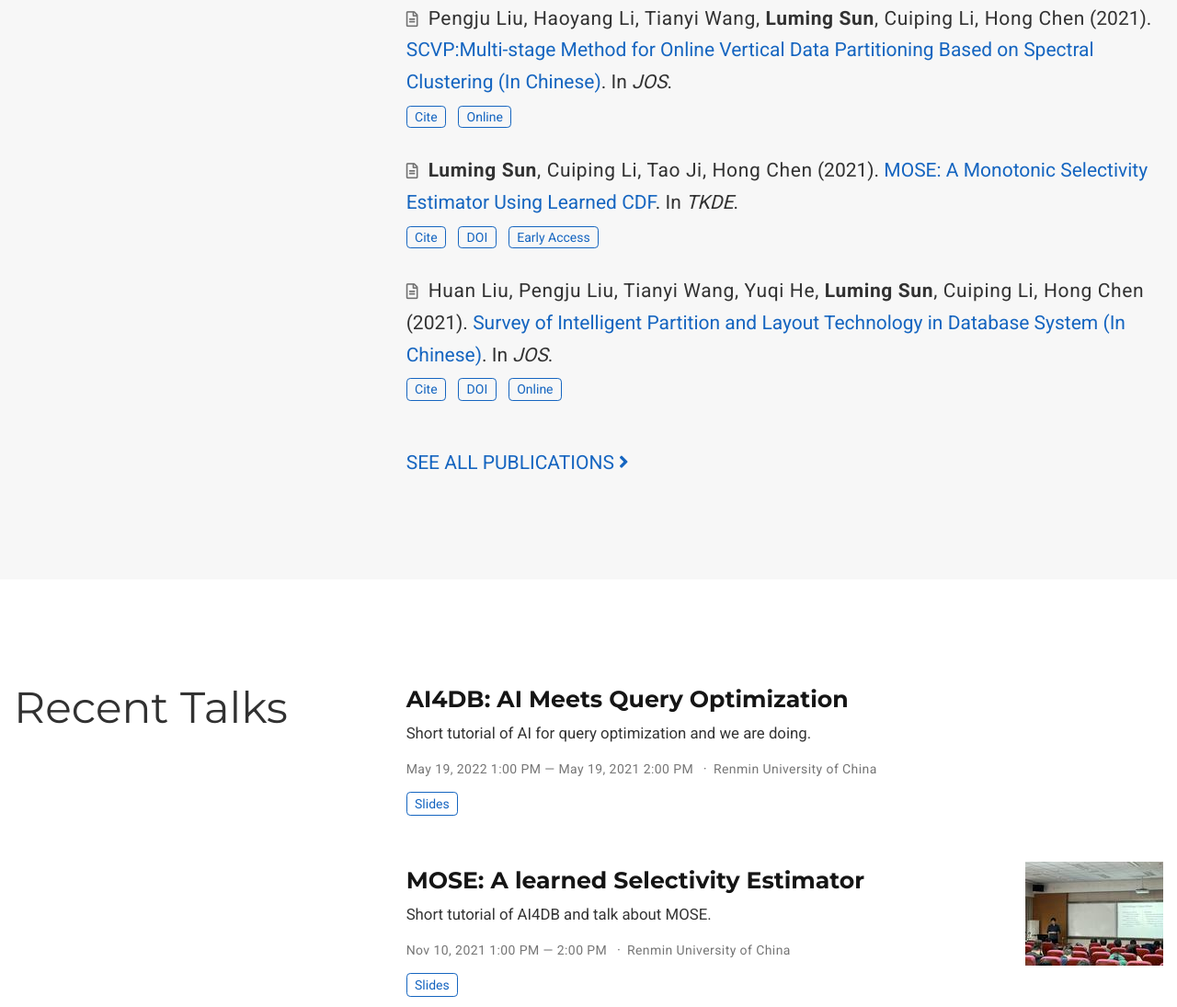
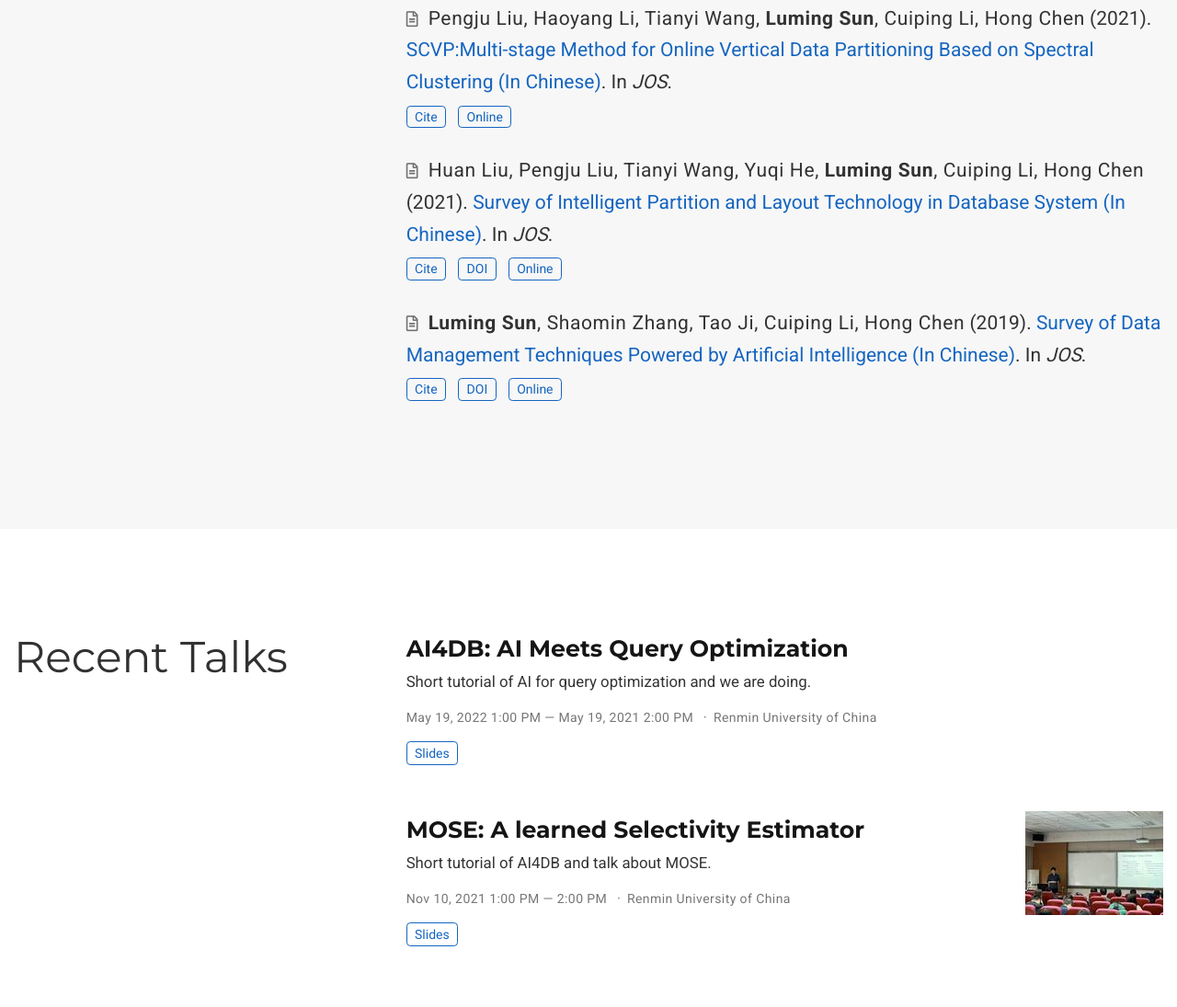
Before and after one commit to LumingSun/lumingsun.github.io, a plain HTML site: page index.html in a window 1280 px wide. Shown: the part 1155-2250 px from the top of the page at 92% size. Drawn offline with nearby package versions, Linux system fonts and the light colour scheme; some icons are missing.

Commit message:
deploy: LumingSun/luming-page@b1cf178fea69ddd8d1b8fbe2b149c493f8164c0a

```diff
--- a/index.html
+++ b/index.html
@@ -17,19 +17,18 @@ In <em>ICDE 2022 (Poster Track)</em>.<p><a href=# class="btn btn-outline-primary
 <a href=/publication/scvp/>SCVP:Multi-stage Method for Online Vertical Data Partitioning Based on Spectral Clustering (In Chinese)</a>.
 In <em>JOS</em>.<p><a href=# class="btn btn-outline-primary btn-page-header btn-sm js-cite-modal" data-filename=/publication/scvp/cite.bib>Cite</a>
 <a class="btn btn-outline-primary btn-page-header btn-sm" href=http://www.jos.org.cn/jos/article/abstract/Lf049 target=_blank rel=noopener>Online</a></p></div><div class=pub-list-item style=margin-bottom:1rem><i class="far fa-file-alt pub-icon" aria-hidden=true></i>
-<span class="article-metadata li-cite-author"><span class=author-highlighted>Luming Sun</span>, <span>Cuiping Li</span>, <span>Tao Ji</span>, <span>Hong Chen</span></span>
-(2021).
-<a href=/publication/mose/>MOSE: A Monotonic Selectivity Estimator Using Learned CDF</a>.
-In <em>TKDE</em>.<p><a href=# class="btn btn-outline-primary btn-page-header btn-sm js-cite-modal" data-filename=/publication/mose/cite.bib>Cite</a>
-<a class="btn btn-outline-primary btn-page-header btn-sm" href=https://doi.org/10.1109/TKDE.2021.3112753 target=_blank rel=noopener>DOI</a>
-<a class="btn btn-outline-primary btn-page-header btn-sm" href=https://ieeexplore.ieee.org/abstract/document/9540288 target=_blank rel=noopener>Early Access</a></p></div><div class=pub-list-item style=margin-bottom:1rem><i class="far fa-file-alt pub-icon" aria-hidden=true></i>
 <span class="article-metadata li-cite-author"><span>Huan Liu</span>, <span>Pengju Liu</span>, <span>Tianyi Wang</span>, <span>Yuqi He</span>, <span class=author-highlighted>Luming Sun</span>, <span>Cuiping Li</span>, <span>Hong Chen</span></span>
 (2021).
 <a href=/publication/partition/>Survey of Intelligent Partition and Layout Technology in Database System (In Chinese)</a>.
 In <em>JOS</em>.<p><a href=# class="btn btn-outline-primary btn-page-header btn-sm js-cite-modal" data-filename=/publication/partition/cite.bib>Cite</a>
 <a class="btn btn-outline-primary btn-page-header btn-sm" href=https://doi.org/10.13328/j.cnki.jos.006384 target=_blank rel=noopener>DOI</a>
-<a class="btn btn-outline-primary btn-page-header btn-sm" href="http://jos.org.cn/jos/article/abstract/6384?st=search" target=_blank rel=noopener>Online</a></p></div><div class=see-all><a href=/publication/>See all publications
-<i class="fas fa-angle-right"></i></a></div></div></div></div></section><section id=talks class="home-section wg-pages"><div class=home-section-bg></div><div class=container><div class=row><div class="section-heading col-12 col-lg-4 mb-3 mb-lg-0 d-flex flex-column align-items-center align-items-lg-start"><h1 class=mb-0>Recent Talks</h1></div><div class="col-12 col-lg-8"><div class="media stream-item"><div class=media-body><div class="section-subheading article-title mb-0 mt-0"><a href=/talk/ai4db-ai-meets-query-optimization/>AI4DB: AI Meets Query Optimization</a></div><a href=/talk/ai4db-ai-meets-query-optimization/ class=summary-link><div class=article-style>Short tutorial of AI for query optimization and we are doing.</div></a><div class="stream-meta article-metadata"><div><span>May 19, 2022 1:00 PM &mdash; May 19, 2021 2:00 PM</span>
+<a class="btn btn-outline-primary btn-page-header btn-sm" href="http://jos.org.cn/jos/article/abstract/6384?st=search" target=_blank rel=noopener>Online</a></p></div><div class=pub-list-item style=margin-bottom:1rem><i class="far fa-file-alt pub-icon" aria-hidden=true></i>
+<span class="article-metadata li-cite-author"><span class=author-highlighted>Luming Sun</span>, <span>Shaomin Zhang</span>, <span>Tao Ji</span>, <span>Cuiping Li</span>, <span>Hong Chen</span></span>
+(2019).
+<a href=/publication/survey/>Survey of Data Management Techniques Powered by Artificial Intelligence (In Chinese)</a>.
+In <em>JOS</em>.<p><a href=# class="btn btn-outline-primary btn-page-header btn-sm js-cite-modal" data-filename=/publication/survey/cite.bib>Cite</a>
+<a class="btn btn-outline-primary btn-page-header btn-sm" href=https://doi.org/10.13328/j.cnki.jos.005909 target=_blank rel=noopener>DOI</a>
+<a class="btn btn-outline-primary btn-page-header btn-sm" href=http://www.jos.org.cn/jos/article/abstract/5909 target=_blank rel=noopener>Online</a></p></div></div></div></div></section><section id=talks class="home-section wg-pages"><div class=home-section-bg></div><div class=container><div class=row><div class="section-heading col-12 col-lg-4 mb-3 mb-lg-0 d-flex flex-column align-items-center align-items-lg-start"><h1 class=mb-0>Recent Talks</h1></div><div class="col-12 col-lg-8"><div class="media stream-item"><div class=media-body><div class="section-subheading article-title mb-0 mt-0"><a href=/talk/ai4db-ai-meets-query-optimization/>AI4DB: AI Meets Query Optimization</a></div><a href=/talk/ai4db-ai-meets-query-optimization/ class=summary-link><div class=article-style>Short tutorial of AI for query optimization and we are doing.</div></a><div class="stream-meta article-metadata"><div><span>May 19, 2022 1:00 PM &mdash; May 19, 2021 2:00 PM</span>
 <span class=middot-divider></span><span>Renmin University of China</span></div></div><div class=btn-links><a class="btn btn-outline-primary btn-page-header btn-sm" href=/ai4queryoptimization.pdf target=_blank rel=noopener>Slides</a></div></div><div class=ml-3></div></div><div class="media stream-item"><div class=media-body><div class="section-subheading article-title mb-0 mt-0"><a href=/talk/mose-a-learned-selectivity-estimator/>MOSE: A learned Selectivity Estimator</a></div><a href=/talk/mose-a-learned-selectivity-estimator/ class=summary-link><div class=article-style>Short tutorial of AI4DB and talk about MOSE.</div></a><div class="stream-meta article-metadata"><div><span>Nov 10, 2021 1:00 PM &mdash; 2:00 PM</span>
 <span class=middot-divider></span><span>Renmin University of China</span></div></div><div class=btn-links><a class="btn btn-outline-primary btn-page-header btn-sm" href=/MOSE.pdf target=_blank rel=noopener>Slides</a></div></div><div class=ml-3><a href=/talk/mose-a-learned-selectivity-estimator/><img src=/talk/mose-a-learned-selectivity-estimator/featured_hu8613edee4b4c28a90d8edb5e5cd6be5a_3962748_150x0_resize_q75_lanczos.jpg alt="MOSE: A learned Selectivity Estimator" loading=lazy></a></div></div></div></div></div></section><section id=experience class="home-section wg-experience"><div class=home-section-bg></div><div class=container><div class=row><div class="section-heading col-12 col-lg-4 mb-3 mb-lg-0 d-flex flex-column align-items-center align-items-lg-start"><h1 class=mb-0>Experience</h1></div><div class="col-12 col-lg-8"><div class="row experience"><div class="col-auto text-center flex-column d-none d-sm-flex"><div class="row h-50"><div class=col>&nbsp;</div><div class=col>&nbsp;</div></div><div class=m-2><span class="badge badge-pill border exp-fill">&nbsp;</span></div><div class="row h-50"><div class="col border-right">&nbsp;</div><div class=col>&nbsp;</div></div></div><div class="col py-2"><div class=card><div class=card-body><div class="section-subheading card-title exp-title text-muted my-0">R&D Intern</div><div class="section-subheading card-title exp-company text-muted my-0">ByteDance Infra System Lab</div><div class="text-muted exp-meta">Feb 2021 –
 Present
```
